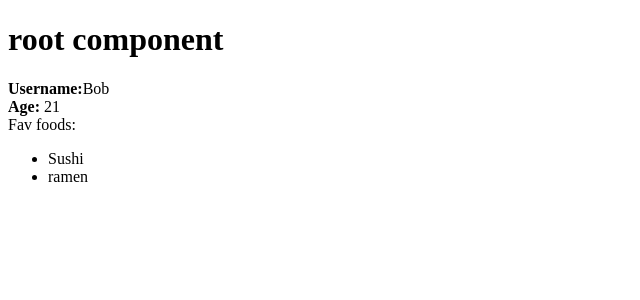
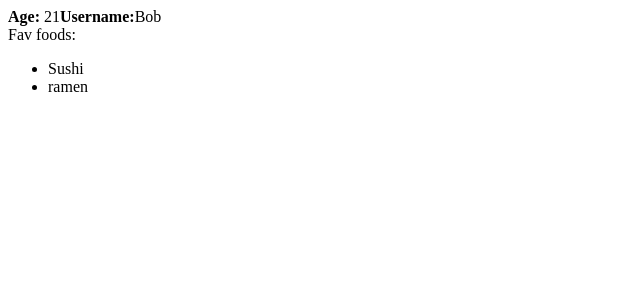
Before and after one commit to superyaooo/react-full-course, a React (Vite) app: page / in a window 1280 px wide. Shown: the top 300 px of the page, without its empty margins (0-640 px from the left). Built offline with nearby package versions, Linux system fonts and the light colour scheme.

Commit message:
more fragments

```diff
--- a/src/App.jsx
+++ b/src/App.jsx
@@ -6,8 +6,7 @@ export default function App() {
     };
 
     return (
-        <div>
-            <h1>root component</h1>
+        <>
             <UserProfile
                 age={21}
                 isLoggedIn={true}
@@ -24,6 +23,6 @@ export default function App() {
                     },
                 ]}
             />
-        </div>
+        </>
     );
 }
--- a/src/components/UserFavoriteFoods.jsx
+++ b/src/components/UserFavoriteFoods.jsx
@@ -3,7 +3,6 @@ export function UserFavoriteFoods(props) {
     const foodList = foodArray.map(food =>
         <li key={food.id}>{food.name}</li>
     );
-
 
     return (
         <section>
--- a/src/components/UserProfile.jsx
+++ b/src/components/UserProfile.jsx
@@ -6,12 +6,14 @@ export function UserProfile(props) {
     props.callMe();
 
     return (
-        <div id="user-profile">
-            <UserUsername username={props.username}/>
+        <>
             <b>Age: </b>
             <span>{props.age}</span>
-            <UserFavoriteFoods favoriteFoods={props.favoriteFoods}/>
-        </div>
+            <>
+                <UserUsername username={props.username}/>
+                <UserFavoriteFoods favoriteFoods={props.favoriteFoods}/>
+            </>
+        </>
     );
 }
 
```
Also changed, not shown: 1 other file (tests, documents, lock files or other folders).
